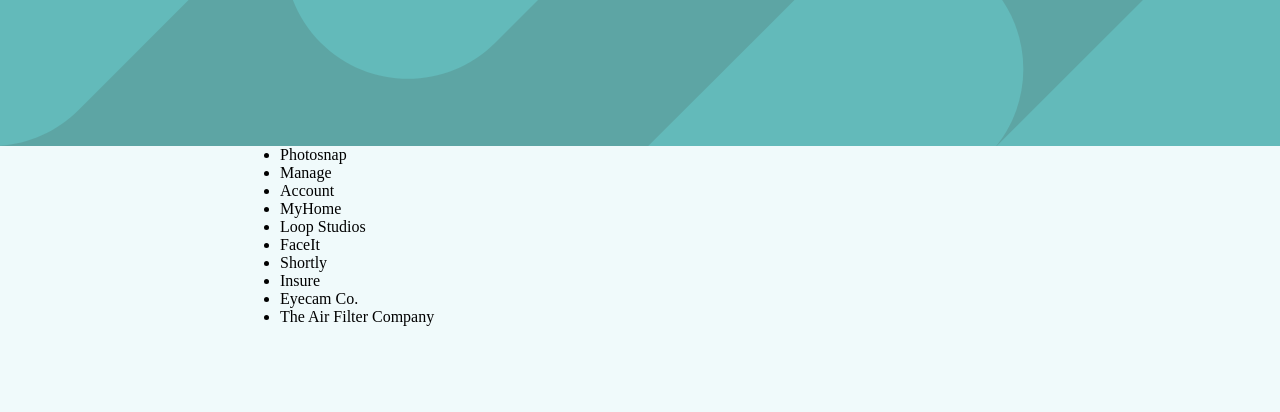
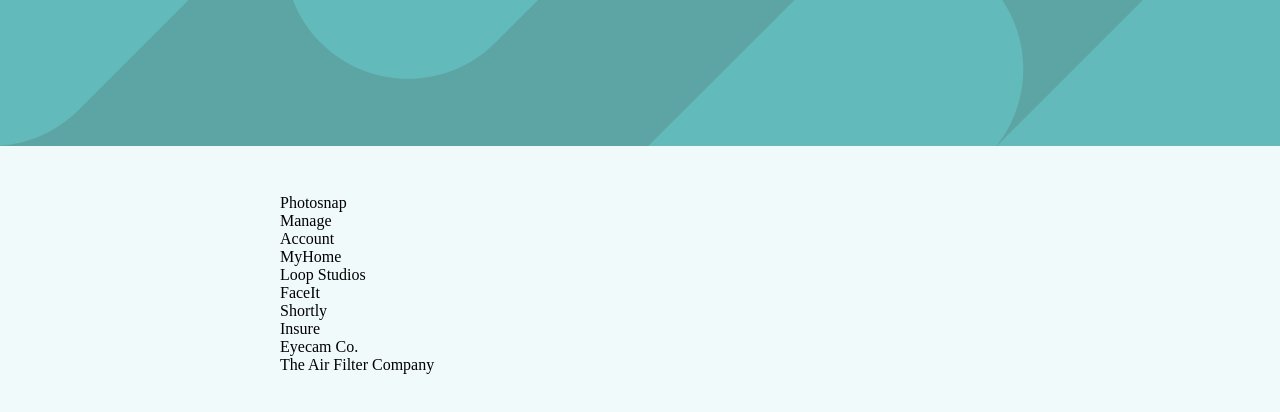
Before and after one commit to feeeyli/job-listings, a React (Create React App) app: page / in a window 1280 px wide. Shown: the top 412 px of the page. Built offline with nearby package versions, Linux system fonts and the light colour scheme.

Commit message:
:lipstick: style the JobsList component

```diff
--- a/src/App.js
+++ b/src/App.js
@@ -1,7 +1,7 @@
 import React, { useState } from "react";
 
 import jobs from "./data";
-import JobsList from "./infra/Layout/JobsList";
+import JobsList from "./infra/layout/JobsList";
 
 const App = () => {
 	const [jobsList, setJobsList] = useState(jobs);
--- a/src/infra/Layout/JobsList/index.jsx
+++ b/src/infra/layout/JobsList/index.jsx
@@ -1,4 +1,5 @@
 import React from "react";
+import "./style.scss";
 
 const JobsList = ({ jobsList }) => {
 	return (
--- /dev/null
+++ b/src/infra/layout/JobsList/style.scss
@@ -0,0 +1,5 @@
+.jobs-list {
+	list-style: none;
+	padding-top: 48px;
+	width: 100%;
+}
```
